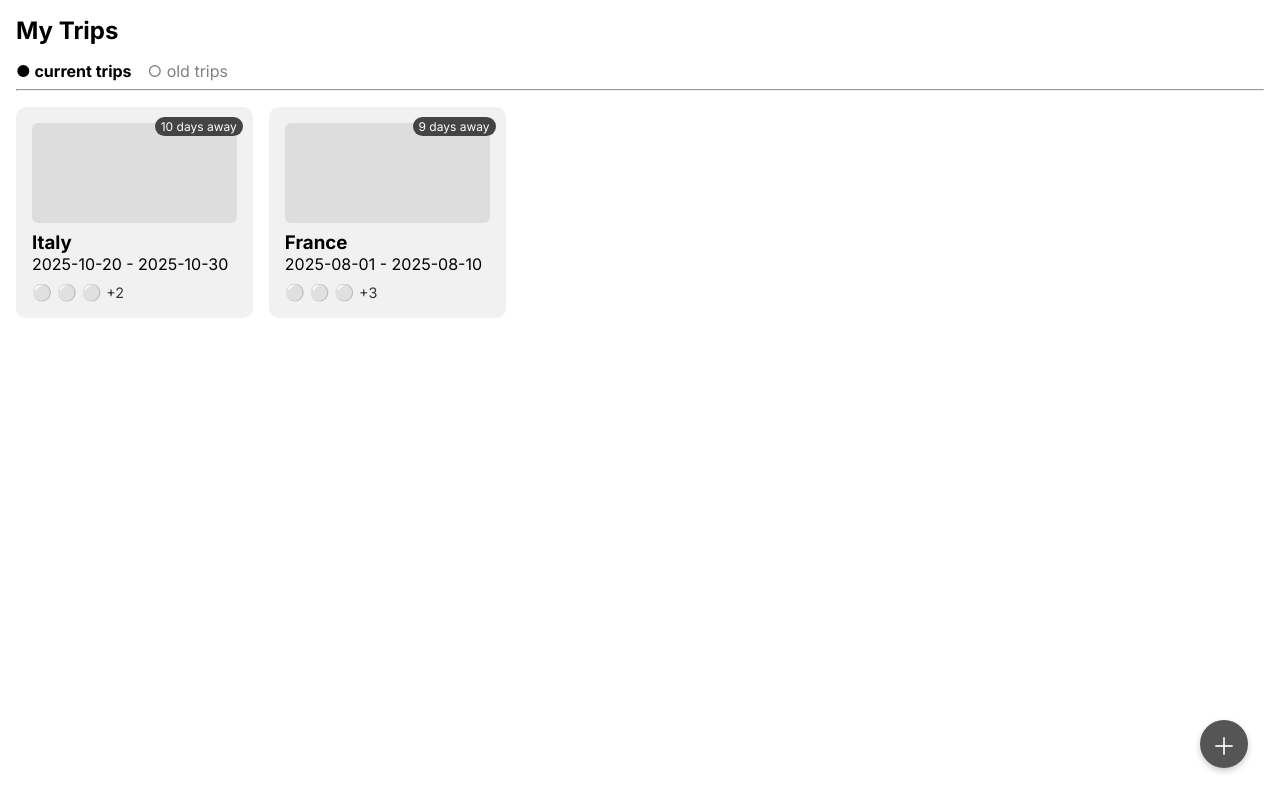
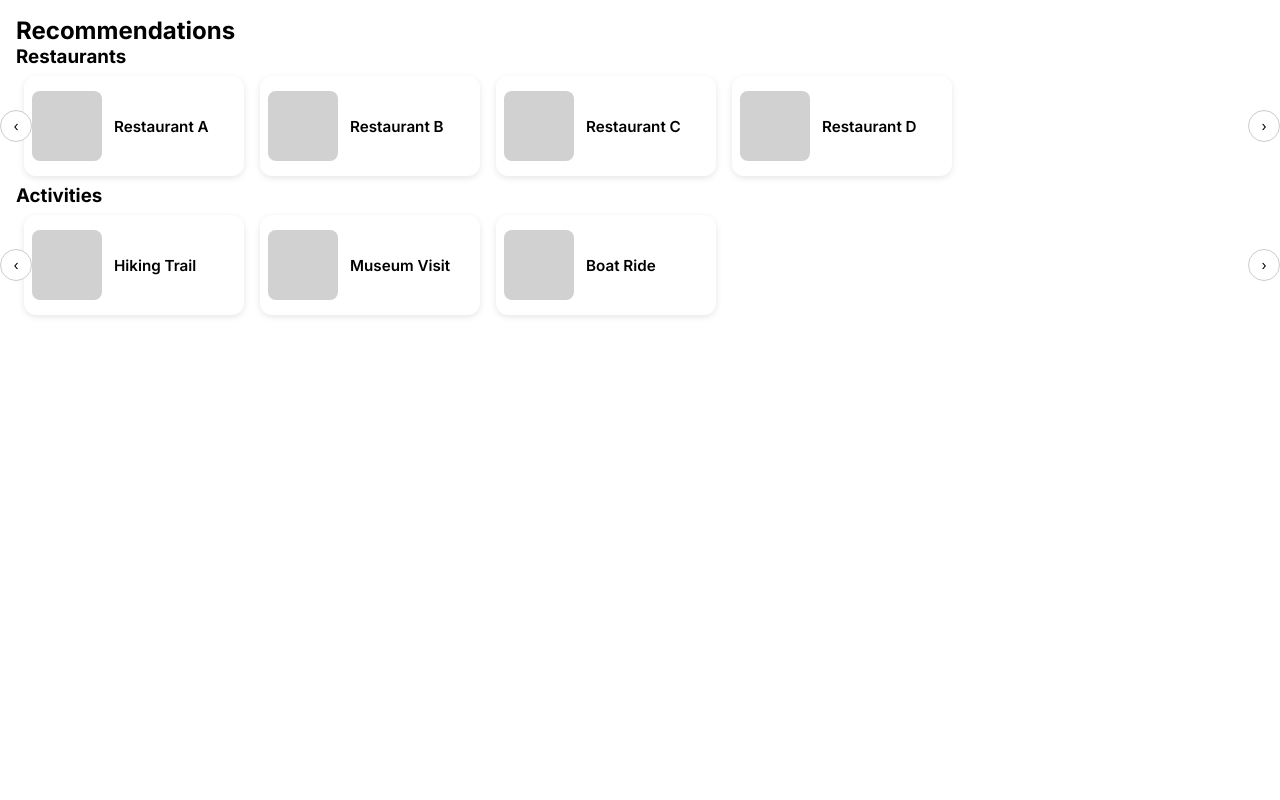
Before and after one commit to schung06/figcation-backend, an Angular app: page / in a window 1280 px wide. Built offline with nearby package versions, Linux system fonts and the light colour scheme.

Commit message:
update recs page to lofi

```diff
--- a/src/app/app.html
+++ b/src/app/app.html
@@ -1 +1 @@
-<app-trips />
+<app-recommendations>
--- a/src/app/pages/recommendations/recommendations/recommendations.css
+++ b/src/app/pages/recommendations/recommendations/recommendations.css
@@ -0,0 +1,113 @@
+.recommendations {
+    padding: 1rem;
+}
+
+.scroll-wrapper {
+    position: relative;
+    display: flex;
+    align-items: center;
+}
+
+.horizontal-scroll {
+    display: flex;
+    overflow-x: auto;
+    scroll-behavior: smooth;
+    gap: 1rem;
+    padding: 0.5rem;
+    scrollbar-width: none;
+    /* hide scrollbar in Firefox */
+}
+
+.horizontal-scroll::-webkit-scrollbar {
+    display: none;
+    /* hide scrollbar in Chrome */
+}
+
+.card {
+    display: flex;
+    align-items: center;
+    background: white;
+    border-radius: 12px;
+    box-shadow: 0 2px 6px rgba(0, 0, 0, 0.1);
+    width: 220px;
+    height: 100px;
+    flex-shrink: 0;
+    cursor: pointer;
+    transition: transform 0.2s ease;
+    padding: 0.5rem;
+}
+
+.card:hover {
+    transform: translateY(-2px);
+}
+
+.thumbnail {
+    background: #d1d1d1;
+    width: 70px;
+    height: 70px;
+    border-radius: 8px;
+    flex-shrink: 0;
+}
+
+.card-info {
+    margin-left: 0.75rem;
+    flex: 1;
+    display: flex;
+    flex-direction: column;
+    justify-content: center;
+}
+
+.card-info .title {
+    font-weight: 600;
+    font-size: 0.95rem;
+    margin: 0;
+}
+
+.scroll-btn {
+    background: white;
+    border: 1px solid #ccc;
+    border-radius: 50%;
+    width: 32px;
+    height: 32px;
+    cursor: pointer;
+    position: absolute;
+    z-index: 1;
+}
+
+.scroll-btn.left {
+    left: -16px;
+}
+
+.scroll-btn.right {
+    right: -16px;
+}
+
+.filters {
+    display: flex;
+    flex-wrap: wrap;
+    gap: 0.5rem;
+    margin: 1rem 0;
+}
+
+.chip {
+    background: #f1f1f1;
+    padding: 0.25rem 0.5rem;
+    border-radius: 16px;
+    font-size: 0.85rem;
+}
+
+.restaurant-list,
+.activity-list {
+    display: flex;
+    flex-direction: column;
+    gap: 1rem;
+}
+
+.restaurant-card,
+.activity-card {
+    display: flex;
+    gap: 1rem;
+    background: #fafafa;
+    padding: 1rem;
+    border-radius: 8px;
+}
--- a/src/app/pages/recommendations/recommendations/recommendations.html
+++ b/src/app/pages/recommendations/recommendations/recommendations.html
@@ -1 +1,81 @@
-<p> recommendations here</p>
+<div class="recommendations">
+
+    <!-- OVERVIEW PAGE -->
+    <ng-container *ngIf="activePage === 'overview'">
+        <h2>Recommendations</h2>
+
+        <!-- Restaurants Section -->
+        <h3>Restaurants</h3>
+        <div class="scroll-wrapper">
+            <button class="scroll-btn left" (click)="scrollLeft('restaurants')">‹</button>
+            <div class="horizontal-scroll" #restaurantsScroll>
+                <div class="card" *ngFor="let r of restaurants" (click)="goToPage('restaurants')">
+                    <div class="thumbnail"></div>
+                    <div class="card-info">
+                        <p class="title">{{ r.name }}</p>
+                    </div>
+                </div>
+            </div>
+            <button class="scroll-btn right" (click)="scrollRight('restaurants')">›</button>
+        </div>
+
+        <!-- Activities Section -->
+        <h3>Activities</h3>
+        <div class="scroll-wrapper">
+            <button class="scroll-btn left" (click)="scrollLeft('activities')">‹</button>
+            <div class="horizontal-scroll" #activitiesScroll>
+                <div class="card" *ngFor="let r of activities" (click)="goToPage('activities')">
+                    <div class="thumbnail"></div>
+                    <div class="card-info">
+                        <p class="title">{{ r.name }}</p>
+                    </div>
+                </div>
+            </div>
+            <button class="scroll-btn right" (click)="scrollRight('activities')">›</button>
+        </div>
+    </ng-container>
+
+    <!-- RESTAURANTS PAGE -->
+    <ng-container *ngIf="activePage === 'restaurants'">
+        <button (click)="backToOverview()">← Back</button>
+        <h2>Restaurants</h2>
+
+        <div class="filters">
+            <span
+                *ngFor="let tag of ['Kid friendly','Stroller accessible','High chairs','Coloring sheets','Amazing Food','Air-conditioned']"
+                class="chip">
+                {{ tag }}
+            </span>
+        </div>
+
+        <div class="restaurant-list">
+            <div class="restaurant-card" *ngFor="let r of restaurants">
+                <div class="thumbnail"></div>
+                <div class="info">
+                    <h3>{{ r.name }}</h3>
+                    <p>{{ r.rating }} ★ ({{ r.reviews }})</p>
+                    <div class="tags">
+                        <span *ngFor="let t of r.tags" class="chip">{{ t }}</span>
+                    </div>
+                </div>
+            </div>
+        </div>
+    </ng-container>
+
+    <!-- ACTIVITIES PAGE -->
+    <ng-container *ngIf="activePage === 'activities'">
+        <button (click)="backToOverview()">← Back</button>
+        <h2>Activities</h2>
+
+        <div class="activity-list">
+            <div class="activity-card" *ngFor="let a of activities">
+                <div class="thumbnail"></div>
+                <div class="info">
+                    <h3>{{ a.name }}</h3>
+                    <p>{{ a.rating }} ★ ({{ a.reviews }})</p>
+                </div>
+            </div>
+        </div>
+    </ng-container>
+
+</div>
--- a/src/app/pages/recommendations/recommendations/recommendations.ts
+++ b/src/app/pages/recommendations/recommendations/recommendations.ts
@@ -1,11 +1,6 @@
 import { Component, ElementRef, ViewChild } from '@angular/core';
 import { CommonModule } from '@angular/common';
 
-interface RecommendationCard {
-  id: number;
-  title: string;
-  userInitials: string;
-}
 
 @Component({
   selector: 'app-recommendations',
@@ -14,7 +9,41 @@ interface RecommendationCard {
   styleUrl: './recommendations.css'
 })
 export class Recommendations {
+    restaurants = [
+    { id: 1, name: 'Restaurant A', rating: 4.5, reviews: 129, tags: ['Kid friendly', 'Air-conditioned'] },
+    { id: 2, name: 'Restaurant B', rating: 4.0, reviews: 80, tags: ['Amazing food', 'Stroller accessible'] },
+    { id: 3, name: 'Restaurant C', rating: 3.8, reviews: 42, tags: ['Coloring sheets'] },
+    { id: 4, name: 'Restaurant D', rating: 4.6, reviews: 220, tags: ['High chairs available'] }
+  ];
 
+  activities = [
+    { id: 1, name: 'Hiking Trail', rating: 4.8, reviews: 90 },
+    { id: 2, name: 'Museum Visit', rating: 4.3, reviews: 40 },
+    { id: 3, name: 'Boat Ride', rating: 4.7, reviews: 70 }
+  ];
+
+  activePage: 'overview' | 'restaurants' | 'activities' = 'overview';
+
+  @ViewChild('restaurantsScroll', { static: false }) restaurantsScroll!: ElementRef<HTMLDivElement>;
+  @ViewChild('activitiesScroll', { static: false }) activitiesScroll!: ElementRef<HTMLDivElement>;
+
+  goToPage(page: 'restaurants' | 'activities') {
+    this.activePage = page;
+  }
+
+  backToOverview() {
+    this.activePage = 'overview';
+  }
+
+  scrollRight(section: 'restaurants' | 'activities') {
+    const element = section === 'restaurants' ? this.restaurantsScroll.nativeElement : this.activitiesScroll.nativeElement;
+    element.scrollBy({ left: 250, behavior: 'smooth' });
+  }
+
+  scrollLeft(section: 'restaurants' | 'activities') {
+    const element = section === 'restaurants' ? this.restaurantsScroll.nativeElement : this.activitiesScroll.nativeElement;
+    element.scrollBy({ left: -250, behavior: 'smooth' });
+  }
 
 
 }
```
